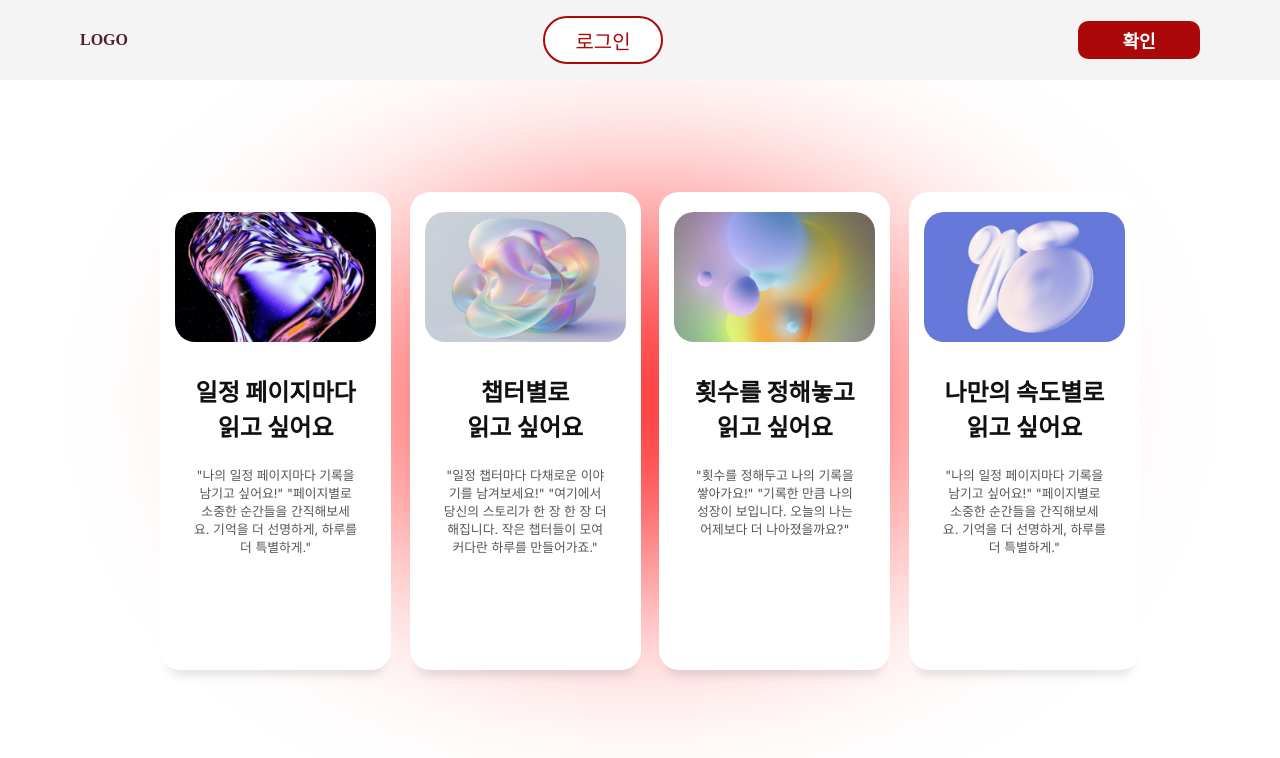
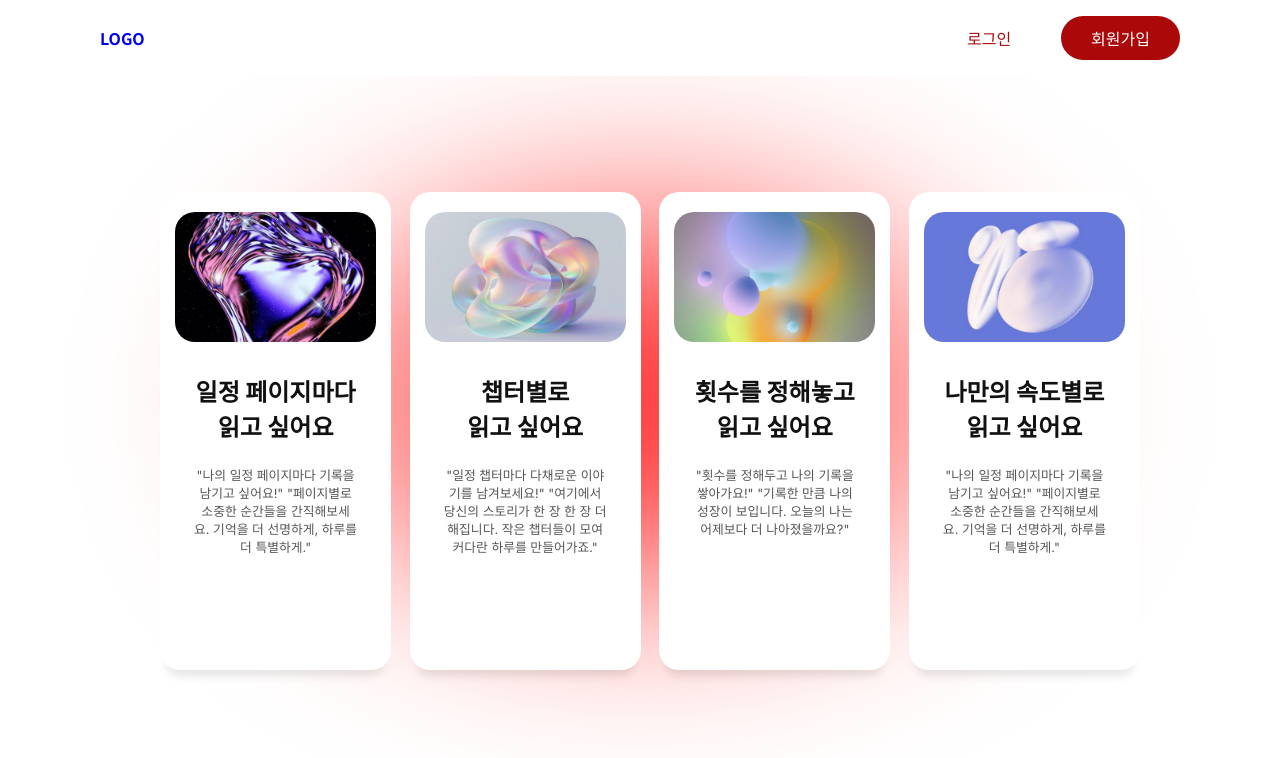
Before and after one commit to Book-Mile/frontend, a React (Vite) app: page / in a window 1280 px wide. Shown: the top 758 px of the page. Built offline with nearby package versions, Linux system fonts and the light colour scheme.

Commit message:
fix: NavBar 변경 및 폰트 추가

```diff
--- a/src/components/NavBar.jsx
+++ b/src/components/NavBar.jsx
@@ -1,9 +1,6 @@
 import React from 'react';
 import styled from 'styled-components';
-import NotifBell from './icons/NotifBell';
-import LoginButton from './LGButton/LGButton'
-import ModalButtonOk from './modalButton/ModalButtonOk'
-
+import { Link } from 'react-router-dom';
 
 const MainContainer = styled.div`
   overflow: hidden;
@@ -11,50 +8,72 @@ const MainContainer = styled.div`
   align-items: center;
   justify-content: space-between;
   flex-wrap: nowrap;
-  padding: 16px 80px;
-  background: ${props => props.theme.colors.background};
+  padding: 16px 100px;
+  background: white;
 
   * {
     box-sizing: border-box;
   }
 `;
 
-const LogoContainer = styled.div`
+const LogoContainer = styled(Link)`
+  text-decoration: none;
   font-weight: bold;
 `;
 
-const NotifiContainer = styled.div`
+const LoginContainer = styled.div`
   display: flex;
   align-items: center;
-  height: 40px;
-  gap: 24px;
+  font-weight: 500;
+  gap: 20px;
 `;
 
-const ProfileImage = styled.div`
-  width: 40px;
-  height: 40px;
-  background-image: url(images/profile.png);
-  background-size: cover;
-  background-position: center;
-  border-radius: 50%;
-  margin-right: 8px;
+const LoginText = styled(Link)`
+  color: ${props => props.theme.colors.main};
+  font-size: 16px;
   cursor: pointer;
+  background: transparent;
+  border: none;
+  padding: 8px 16px;
+  text-decoration: none;
+  padding: 10px 30px;
+  border-radius: 30px;
+
+  &:hover {
+    background-color: #f0f0f0;
+  }
 `;
 
+const SignUpLink = styled(Link)`
+  background-color: ${props => props.theme.colors.main};
+  color: white;
+  border-radius: 30px;
+  padding: 8px 16px;
+  text-decoration: none;
+  display: inline-block;
+  cursor: pointer;
+  padding: 10px 30px;
+
+  &:hover {
+    background-color: #961414;
+  }
+`;
 
 export default function NavBar() {
   return (
     <nav className='navbar'>
-    <MainContainer>
-      <LogoContainer>LOGO</LogoContainer>
-      <LoginButton text="로그인" width="7.5rem"/>
-      <ModalButtonOk/>
+      <MainContainer>
+        <LogoContainer to='/'>LOGO</LogoContainer>
+        <LoginContainer>
+          <LoginText to="/login">로그인</LoginText>
+          <SignUpLink to="/signup">회원가입</SignUpLink>
+        </LoginContainer>
       {//로그인 후 사용
       /*<NotifiContainer>
           <NotifBell/>
           <ProfileImage />
       </NotifiContainer>*/}
-    </MainContainer>
+      </MainContainer>
     </nav>
   );
 }
--- a/src/index.css
+++ b/src/index.css
@@ -1,4 +1,7 @@
+@import url('https://fonts.googleapis.com/css2?family=Noto+Sans+KR:wght@100..900&display=swap');
+
 body {
+  font-family: 'Noto Sans KR', sans-serif;
   color: #4E202A;
   margin: 0;
   padding: 0;
--- a/src/theme.js
+++ b/src/theme.js
@@ -2,8 +2,8 @@ export const theme = {
   colors: {
     main: '#AB0909',
     sub: '#FFF0F0',
-    background: '#f4f4f4',
-  },
+    background: '#FAFAFA',
+    },
   font: {
     main: 'Noto Sans KR',
   },
```
Also changed, not shown: src/App.jsx (indentation only).
